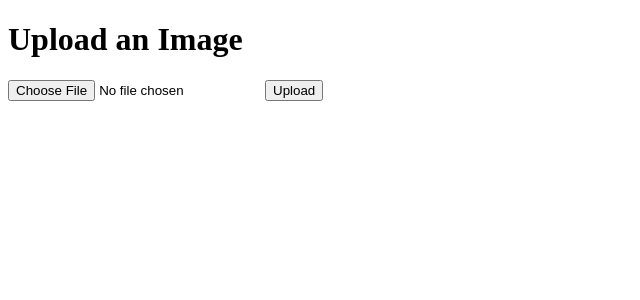
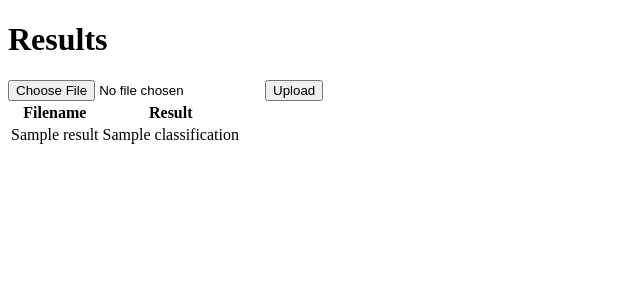
Before and after one commit to AbhiDixit3105/CC-Image-Recognition, a Flask app: template web-tier/Controllers/templates/upload.html in a window 1280 px wide. Shown: the top 300 px of the page, without its empty margins (0-640 px from the left). Run offline with Flask 3, Linux system fonts and the light colour scheme; the template is opened without the code that fills it: most values are stand-ins (such as "Sample title", 1, 10 or a date in 2020).

Commit message:
ICC-13 all code changes

```diff
--- a/web-tier/Controllers/ScalingController.py
+++ b/web-tier/Controllers/ScalingController.py
@@ -1,11 +1,17 @@
+import base64
 import time
 
 import boto3
 
+user_data_script = '''#!/bin/bash
+set -e -x
+cd /home/ubuntu/app-tier
+sudo pip3 install boto3
+sudo python3 AppController.py'''
 
 class ScalingController:
     def __init__(self):
-        self.ami = 'ami-08c91ab714ebe5c98'
+        self.ami = 'ami-0799d33b4fe534e22'
         self.instance_type = 't2.micro'
         self.key_name = 'CC-PROJECT-KEY'
         self.subnet_id = "subnet-09f0728d34cc36e41"
@@ -61,9 +67,7 @@ class ScalingController:
 
     def create_ec2_instance(self, cc):
         client = boto3.client("ec2", region_name=self.region)
-        user_data_script = """#!/bin/bash
-python3 /home/ubuntu/sqs-tier/SqsController.py
-"""
+        #user_data = base64.b64encode(user_data_script.encode()).decode()
         instance = client.run_instances(
             ImageId=self.ami,
             InstanceType=self.instance_type,
@@ -108,7 +112,6 @@ python3 /home/ubuntu/sqs-tier/SqsController.py
         instance_map = self.get_instance_map()
         current_running_instance_count = len(instance_map["RUNNING"])
         print("Current instance count", current_running_instance_count)
-
         current_starting_instance_count = len(instance_map["STARTING"])
         if current_running_instance_count == 0:
             self.scale_out_function(0, self.min_instances)
@@ -117,13 +120,18 @@ python3 /home/ubuntu/sqs-tier/SqsController.py
             if current_running_instance_count > self.min_instances:
                 self.scale_in_function()
                 current_running_instance_count -= 1
+        elif current_running_instance_count + current_starting_instance_count >= depth:
+            print("Not scaling, sufficient instances")
+            if current_running_instance_count + current_starting_instance_count > depth:
+                self.scale_in_function()
+                current_running_instance_count -= 1
         elif current_running_instance_count + current_starting_instance_count == self.max_instances:
             print("Not scaling, max instance count reached")
         elif depth > 1 and current_starting_instance_count == 0:
+            print("depth > 1")
             available_capacity = self.max_instances - current_running_instance_count - current_starting_instance_count
             scale_up_count = min(depth - current_starting_instance_count, available_capacity) \
                 if depth > current_running_instance_count else min(
                 depth, available_capacity)
             self.scale_out_function(current_running_instance_count, scale_up_count)
-            print("Scaling up by : ", depth)
-            self.scale_out_function(current_running_instance_count, depth)
+            print("Scaling by deficient count")
--- a/web-tier/Controllers/WebController.py
+++ /dev/null
@@ -1,69 +0,0 @@
-from flask_apscheduler import APScheduler
-from ScalingController import ScalingController
-from flask import Flask, request, render_template
-from AwsController import AwsController
-import os
-import boto3
-import logging
-
-flask_scheduler = APScheduler()
-app = Flask(__name__)
-flask_scheduler.init_app(app)
-flask_scheduler.start()
-sc = ScalingController()
-awsc = AwsController()
-UPLOAD_FOLDER = 'uploads'
-app.config['UPLOAD_FOLDER'] = UPLOAD_FOLDER
-ssm_client = boto3.client('ssm', region_name='us-east-1')
-command = 'python app_tier/image_classification.py '
-commands = [command]
-instance_ids = ['i-013adb440154a55d0']
-
-logging.basicConfig(filename='app.log', level=logging.DEBUG, format='%(asctime)s - %(levelname)s - %(message)s')
-
-# i-02d039e7f2ee6aa41
-
-def allowed_file(filename):
-    allowed_extensions = {'png', 'jpg', 'jpeg', 'gif'}
-    return '.' in filename and filename.rsplit('.', 1)[1].lower() in allowed_extensions
-
-
-@app.route('/', methods=['GET', 'POST'])
-def upload_image():
-    if request.method == 'POST':
-        # Check if a file was uploaded
-        if 'file' not in request.files:
-            return "No file part"
-        file = request.files['file']
-
-        # Check if the file is empty
-        if file.filename == '':
-            return "No selected file"
-
-        # Check if the file has an allowed extension
-        if not allowed_file(file.filename):
-            return "Invalid file extension"
-
-        # If everything is okay, save the file to the uploads folder
-        if file:
-            filename = os.path.join(app.config['UPLOAD_FOLDER'], file.filename)
-            awsc.upload_to_s3(file)
-            response = awsc.send_to_sqs(file.filename)
-            app.logger.debug("Logging Response")
-            app.logger.debug(response)
-            output_val=awsc.receive_from_sqs()
-            print(output_val)
-            return "File uploaded successfully"
-
-    return render_template("upload.html")
-
-
-@flask_scheduler.task('interval', id='initiateScaling', seconds=10, max_instances=1)
-def initiate_scaling():
-    sc.monitor_queue_status()
-    print("Monitoring Queues")
-
-
-# main driver function
-if __name__ == '__main__':
-    app.run(debug=True)
--- /dev/null
+++ b/web-tier/Controllers/app.py
@@ -0,0 +1,121 @@
+import time
+from flask_apscheduler import APScheduler
+from ScalingController import ScalingController
+from flask import Flask, request, render_template, session
+from AwsController import AwsController
+import os
+import boto3
+import logging
+
+flask_scheduler = APScheduler()
+app = Flask(__name__)
+flask_scheduler.init_app(app)
+flask_scheduler.start()
+app.secret_key = 'cloud_computing_project_Image_Classification'
+sc = ScalingController()
+awsc = AwsController()
+UPLOAD_FOLDER = 'uploads'
+app.config['UPLOAD_FOLDER'] = UPLOAD_FOLDER
+ssm_client = boto3.client('ssm', region_name='us-east-1')
+command = 'python app_tier/image_classification.py '
+commands = [command]
+instance_ids = ['i-013adb440154a55d0']
+
+logging.basicConfig(filename='app.log', level=logging.DEBUG, format='%(asctime)s - %(levelname)s - %(message)s')
+
+# i-02d039e7f2ee6aa41
+
+def allowed_file(filename):
+    allowed_extensions = {'png', 'jpg', 'jpeg', 'gif'}
+    return '.' in filename and filename.rsplit('.', 1)[1].lower() in allowed_extensions
+
+
+@app.route('/classify', methods=['POST'])
+def upload_image_workload():
+
+    if request.method == 'POST':
+        app.logger.debug('Headers: %s', request.headers)
+        app.logger.debug('Body: %s', request.get_data())
+        response_receieved = False
+        if request.method == 'POST':
+            # Check if a file was uploaded
+            if 'myfile' not in request.files:
+                return "No file part"
+            file = request.files['myfile']
+
+            # Check if the file is empty
+            if file.filename == '':
+                return "No selected file"
+
+            # Check if the file has an allowed extension
+            if not allowed_file(file.filename):
+                return "Invalid file extension"
+
+            # If everything is okay, save the file to the uploads folder
+            if file:
+                filename = os.path.join(app.config['UPLOAD_FOLDER'], file.filename)
+                awsc.upload_to_s3(file)
+                response = awsc.send_to_sqs(file.filename)
+                while not response_receieved:
+                    output_val=awsc.receive_from_sqs()
+                    print(output_val)
+                    if len(output_val) > 0 :
+                        awsc.delete_message(output_val[1])
+                        return output_val[0],200
+                    time.sleep(2)
+        return "No File",400
+
+@app.route('/', methods=['GET', 'POST'])
+def upload_image():
+    if request.method == 'GET':
+        session['results'] = []
+
+    if request.method == 'POST':
+        app.logger.debug('Headers: %s', request.headers)
+        app.logger.debug('Body: %s', request.get_data())
+        response_receieved = False
+        if request.method == 'POST':
+            # Check if a file was uploaded
+            if 'file' not in request.files:
+                return "No file part"
+            file = request.files['file']
+
+            # Check if the file is empty
+            if file.filename == '':
+                return "No selected file"
+
+            # Check if the file has an allowed extension
+            if not allowed_file(file.filename):
+                return "Invalid file extension"
+
+            # If everything is okay, save the file to the uploads folder
+            if file:
+                filename = os.path.join(app.config['UPLOAD_FOLDER'], file.filename)
+                awsc.upload_to_s3(file)
+                response = awsc.send_to_sqs(file.filename)
+                while not response_receieved:
+                    output_val=awsc.receive_from_sqs()
+                    print(output_val)
+                    if len(output_val) > 0 :
+                        input_string = output_val[0].split(',')
+                        result = {'name' : input_string[0] , 'classification' : input_string[1]}
+                        results = session.get('results', [])
+                        results.append(result)
+                        session['results'] = results
+                        awsc.delete_message(output_val[1])
+                        time.sleep(1)
+                    else:
+                        response_receieved = True
+
+    return render_template("upload.html",results=session.get('results', []))
+
+
+@flask_scheduler.task('interval', id='initiateScaling', seconds=15, max_instances=1)
+def initiate_scaling():
+    sc.monitor_queue_status()
+    print("Monitoring Queues")
+
+
+# main driver function
+if __name__ == '__main__':
+    app.run()
--- a/web-tier/Controllers/templates/upload.html
+++ b/web-tier/Controllers/templates/upload.html
@@ -1,13 +1,25 @@
 <!DOCTYPE html>
 <html>
 <head>
-    <title>Image Upload</title>
+    <title>Results</title>
 </head>
 <body>
-    <h1>Upload an Image</h1>
+    <h1>Results</h1>
     <form method="POST" enctype="multipart/form-data">
         <input type="file" name="file">
         <input type="submit" value="Upload">
     </form>
+    <table>
+        <tr>
+            <th>Filename</th>
+            <th>Result</th>
+        </tr>
+        {% for result in results %}
+        <tr>
+            <td>{{ result.name }}</td>
+            <td>{{ result.classification }}</td>
+        </tr>
+        {% endfor %}
+    </table>
 </body>
 </html>
```
Also changed, not shown: app-tier/AppController.py (+14 -4 lines), web-tier/Controllers/AwsController.py (+9 -7 lines).
